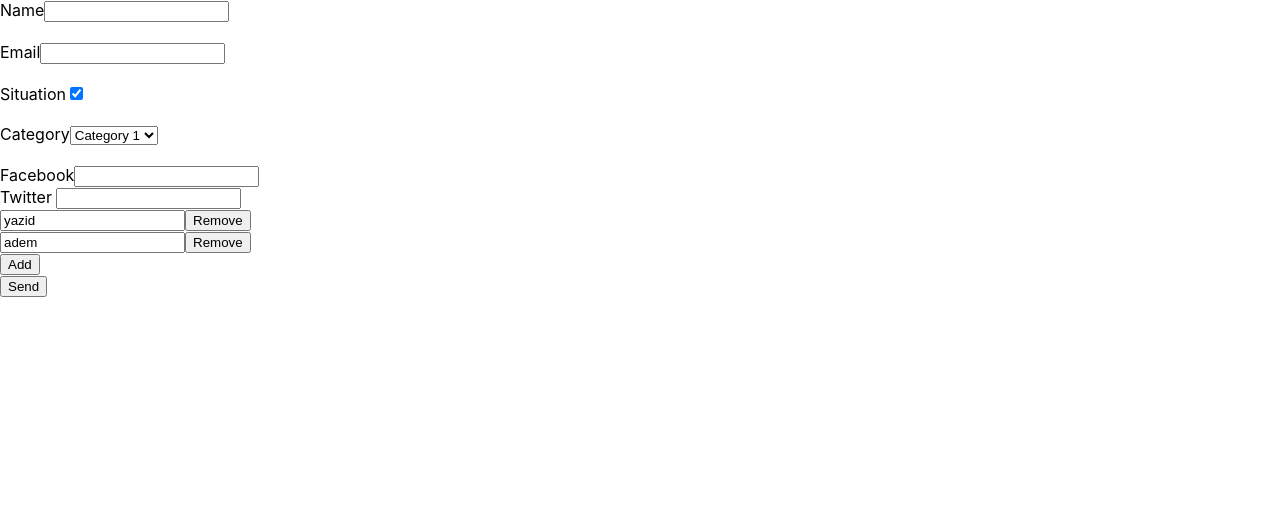
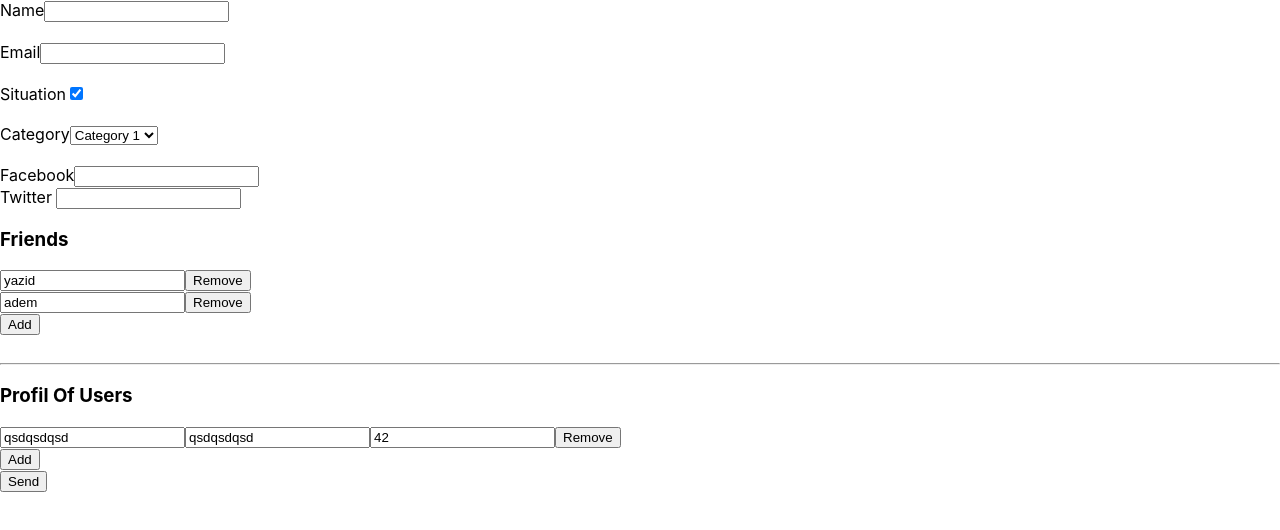
Before and after one commit to yazid1bernou/workshop-yazid-git, a React (Create React App) app: page / in a window 1280 px wide. Shown: the top 530 px of the page. Built offline with nearby package versions, Linux system fonts and the light colour scheme.

Commit message:
FieldArray + Array Of Objects

```diff
--- a/src/App.js
+++ b/src/App.js
@@ -44,7 +44,7 @@ class App  extends Component {
             <Field name="social.twitter" />
             <ErrorMessage name="social.twitter" />
             <br/>
-
+             <h3>Friends </h3>
             <FieldArray
                name="friends"
                render ={arrayHelpers => (
@@ -66,10 +66,37 @@ class App  extends Component {
                )
 
                }
+            />
+            <br />
+            <hr />
+            <h3>Profil Of Users  </h3>
+            <FieldArray
+               name="profilUsers"
+               render ={arrayHelpers => (
+                <div>
+                       {props.values.profilUsers.map((user , index) => (
+                         <div key={index}>
+                              <Field name={`profilUsers[${index}].firstName`} placeholder='First Name' />
+                              <ErrorMessage name={`profilUsers.${index}].firstName`} />
+                              <Field name={`profilUsers[${index}].lastName`} placeholder='Last Name' />
+                              <ErrorMessage name={`profilUsers.${index}.lastName`} />
+                              <Field name={`profilUsers[${index}].Age`} placeholder='Age' />
+                              <ErrorMessage name={`profilUsers.${index}.Age`} />
+                              <button type="button" onClick={() => {arrayHelpers.remove(index)}}>Remove </button>
+                              <ErrorMessage name={`profilUsers.${index}`} />
 
+                         </div>
+
+                       ))
+
+                       }
+                        <button type="button" onClick={()=> arrayHelpers.push({firstName : '' , lastName : '' , Age : ''})}>Add</button>
+                </div>
+
+               )
+
+               }
             />
-
-
 
             <button type="submit"> Send </button>
        </form>
@@ -89,7 +116,9 @@ class App  extends Component {
         }),
         friends : Yup.array().of(
            Yup.string().required()
-        )
+        ) ,
+
+
 
       });
       return schema ;
@@ -109,8 +138,12 @@ class App  extends Component {
                  twitter : '' ,
 
              } ,
-             friends : ['yazid' , 'adem']
-            }}
+             friends : ['yazid' , 'adem'] ,
+             profilUsers : [
+              { firstName : "qsdqsdqsd" , lastName : "qsdqsdqsd" , Age : '42'} ,
+
+             ]
+            } }
              onSubmit={this.onSubmitFunction}
              render={this.formFunction}
              validationSchema = {this.schema()}
```
